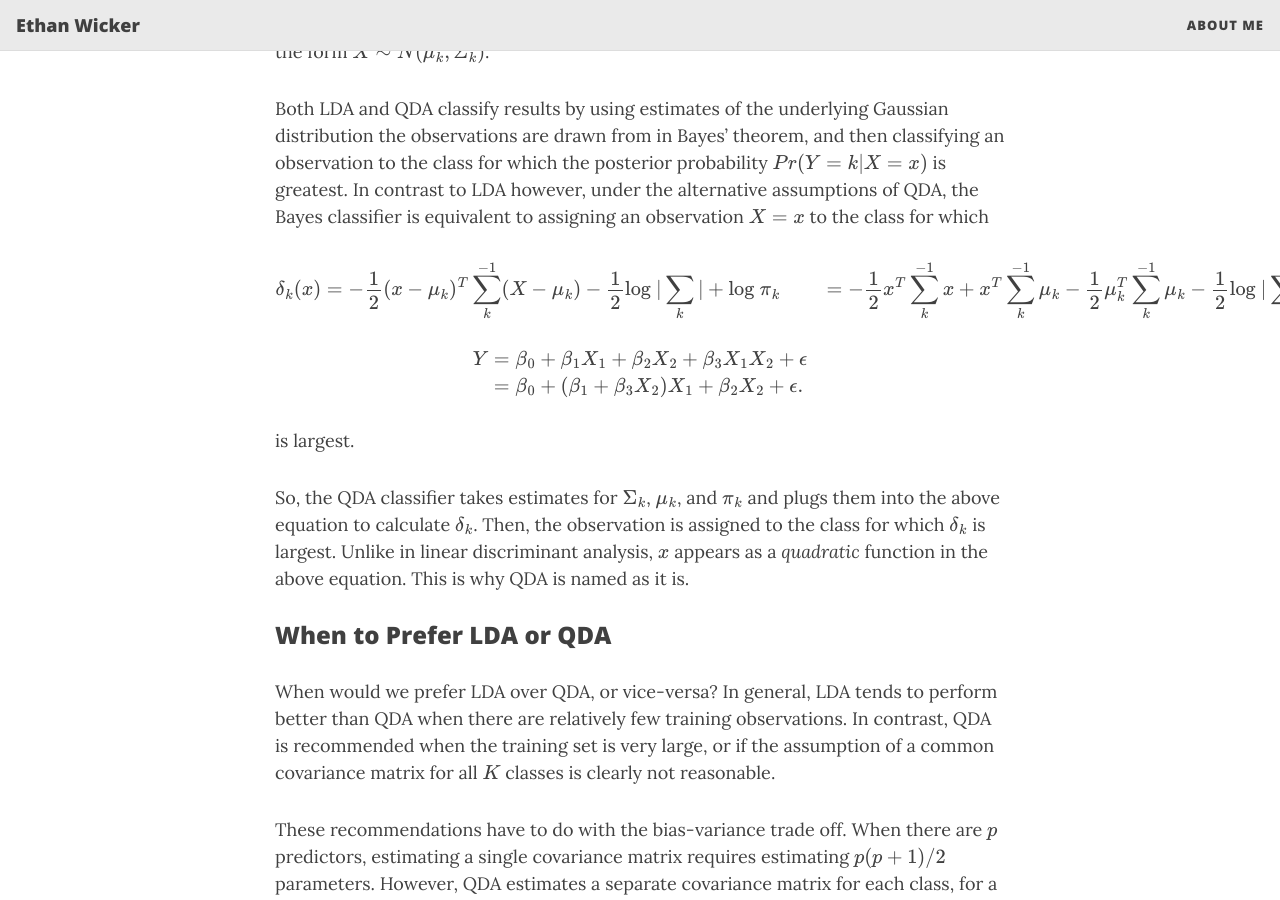
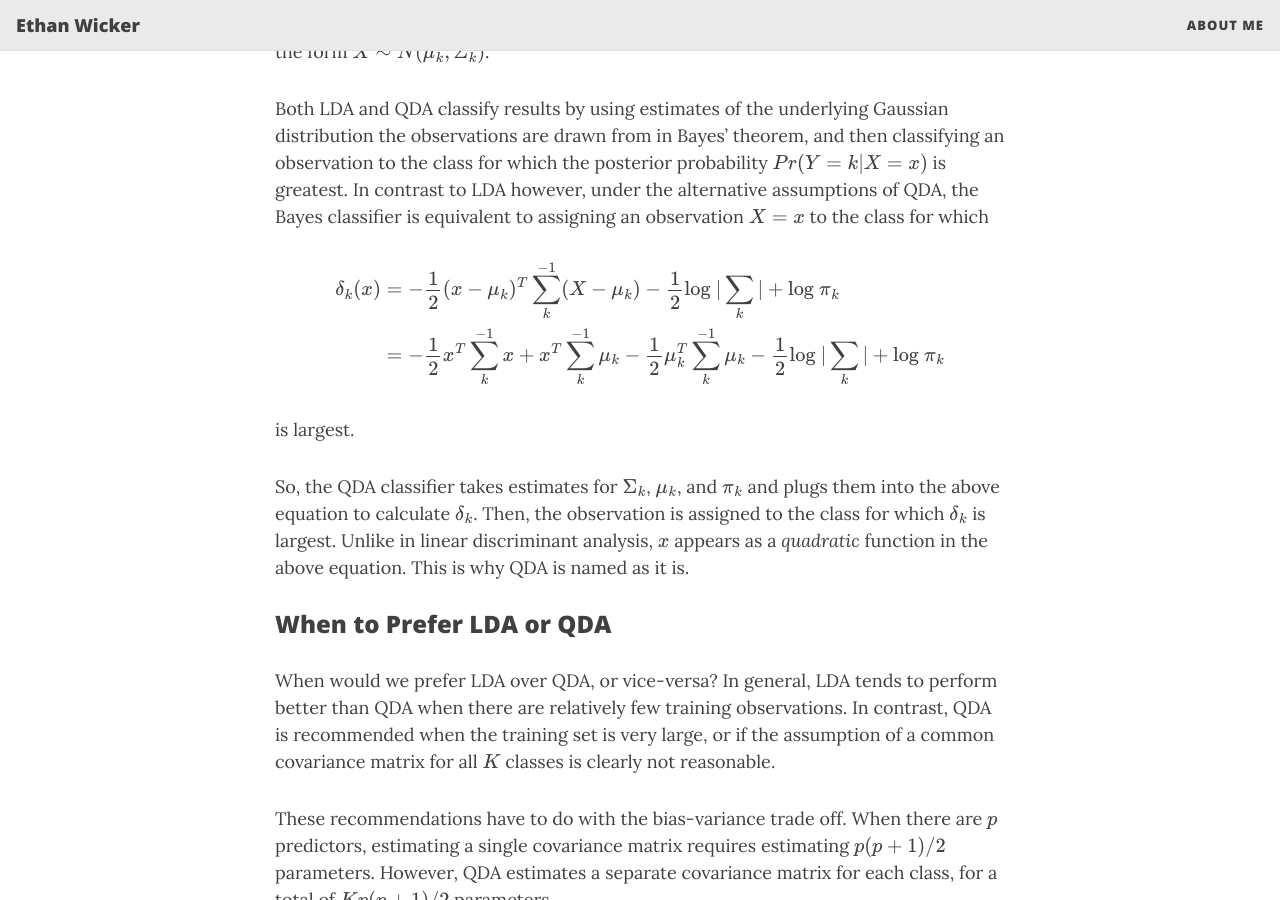
Before and after one commit to ethanwicker/ethanwicker.github.io, a Jekyll site: the page built from _posts/2021-02-10-quadratic-discriminant-analysis-001.md, in a window 1280 px wide and 900 px high, scrolled down 872 px. Built offline with Jekyll 4.4.1, drawn with Linux system fonts in a browser that asks for light colours; nearby versions of some CDN libraries; formulas are drawn with MathJax 3.

Commit message:
Updating post

```diff
--- a/_posts/2021-02-10-quadratic-discriminant-analysis-001.md
+++ b/_posts/2021-02-10-quadratic-discriminant-analysis-001.md
@@ -15,15 +15,10 @@ As discussed in earlier posts, linear discriminant analysis (LDA) assumes that t
 
 Both LDA and QDA classify results by using estimates of the underlying Gaussian distribution the observations are drawn from in Bayes' theorem, and then classifying an observation to the class for which the posterior probability $Pr(Y = k \vert X = x)$ is greatest.  In contrast to LDA however, under the alternative assumptions of QDA, the Bayes classifier is equivalent to assigning an observation $X = x$ to the class for which
 
-\begin{aligned}
-\delta_k(x) &= -\frac{1}{2}(x-\mu_k)^T \sum_{k}^{-1}(X-\mu_k) - \frac{1}{2} \text{log } \vert \sum_{k} \vert + \text{log }  \pi_k \\
-  &= -\frac{1}{2}x^T \sum_{k}^{-1}x + x^T\sum_{k}^{-1}\mu_k - \frac{1}{2}\mu_k^T\sum_{k}^{-1}\mu_k - \frac{1}{2} \text{log } \vert \sum_{k} \vert + \text{log }  \pi_k
-\end{aligned}
-
 $$
 \begin{aligned}
-Y &= \beta_0 + \beta_1X_1 + \beta_2X_2 + \beta_3X_1X_2 + \epsilon \\
-  &= \beta_0 + (\beta_1 + \beta_3X_2)X_1 + \beta_2X_2 + \epsilon.
+\delta_k(x) &= -\frac{1}{2}(x-\mu_k)^T \sum_{k}^{-1}(X-\mu_k) - \frac{1}{2} \text{log } \vert \sum_{k} \vert + \text{log } \pi_k \\
+  &= -\frac{1}{2}x^T \sum_{k}^{-1}x + x^T\sum_{k}^{-1}\mu_k - \frac{1}{2}\mu_k^T\sum_{k}^{-1}\mu_k - \frac{1}{2} \text{log } \vert \sum_{k} \vert + \text{log }  \pi_k
 \end{aligned}
 $$
 
```
